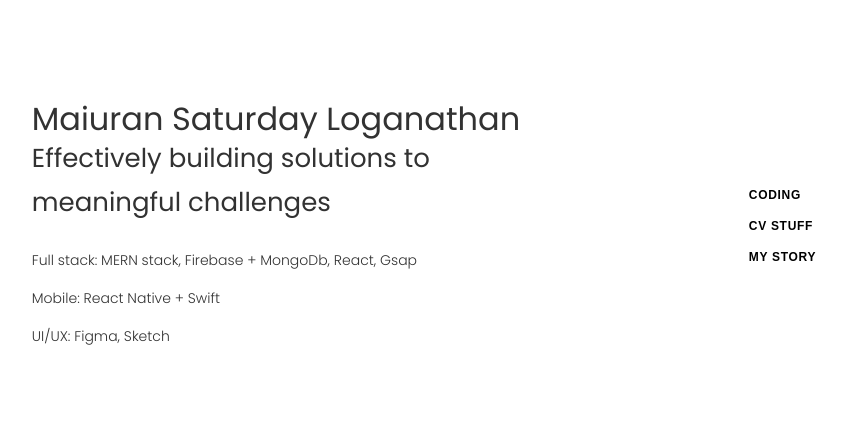
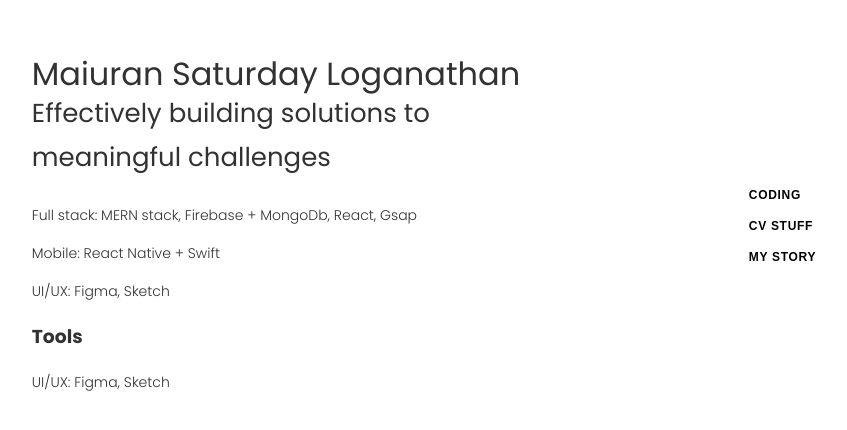
Before and after one commit to Maiuran1404/maiuran1404.github.io, a React (Create React App) app: page / in a window 1280 px wide. Shown: the part 174-604 px from the top of the page, without its empty margins (201-1048 px from the left). Built offline with nearby package versions, Linux system fonts and the light colour scheme.

Commit message:
mayoo saturday commmit

```diff
--- a/src/containers/Home.js
+++ b/src/containers/Home.js
@@ -87,6 +87,8 @@ function Home() {
                 <p> Full stack: MERN stack, Firebase + MongoDb, React, Gsap </p>
                 <p> Mobile: React Native + Swift </p>
                 <p> UI/UX: Figma, Sketch </p>
+                <h3>Tools</h3>
+                <p> UI/UX: Figma, Sketch </p>
                 <br/>
 
                 </div>
--- a/src/containers/Programming.js
+++ b/src/containers/Programming.js
@@ -4,7 +4,7 @@ class Programming extends Component {
     render() {
         return (
             <div>
-                <h1> Progamming </h1>
+                <h1> Coding </h1>
             </div>
         )
     }
```
